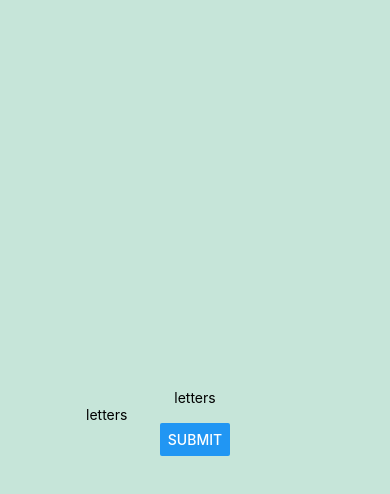
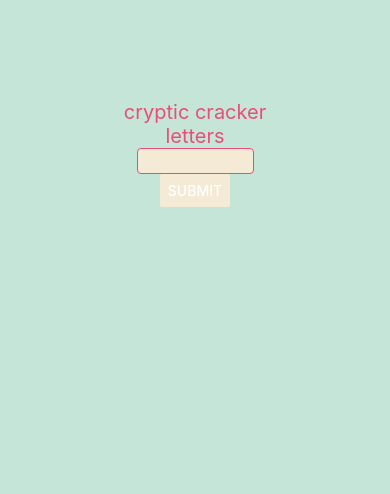
Before and after one commit to allbecauseyoutoldmeso/cryptic-cracker-app, a React Native app: screen / in a window 390 px wide. Shown: the top 494 px of the page. Built offline with nearby package versions, Linux system fonts and the light colour scheme.

Commit message:
extract api request and gadget

```diff
--- /dev/null
+++ b/AnagramCracker.js
@@ -0,0 +1,36 @@
+import React, { useState } from 'react'
+import { Text, View, TextInput, Button } from 'react-native'
+import styles from './styles'
+import { getAnagrams } from './apiRequests'
+
+const AnagramCracker = () => {
+  const [letters, setLetters] = useState(null)
+  const [anagrams, setAnagrams] = useState([])
+
+  const handleChange = text => {
+    setLetters(text)
+  }
+
+  const handleClick = () => {
+    getAnagrams(letters).then(anagrams => setAnagrams(anagrams))
+  }
+
+  return (
+    <>
+      <Text style={styles.text}>letters</Text>
+      <TextInput
+        onChangeText={handleChange}
+        style={styles.input}
+        autoCapitalize="none"
+      />
+      <View style={styles.buttonContainer}>
+        <Button onPress={handleClick} title="submit" color="#f4ead5" />
+      </View>
+      {anagrams.map(item => (
+        <Text style={styles.text}>{item}</Text>
+      ))}
+    </>
+  )
+}
+
+export default AnagramCracker
--- a/App.js
+++ b/App.js
@@ -1,52 +1,15 @@
-import React, { useState } from 'react'
-import { Text, View, StyleSheet, TextInput, Button } from 'react-native'
-
-const styles = StyleSheet.create({
-  crypticCracker: {
-    backgroundColor: '#c6e5d9',
-    flex: 1,
-    justifyContent: 'center',
-    alignItems: 'center'
-  }
-})
+import React from 'react'
+import { View, Text } from 'react-native'
+import styles from './styles'
+import AnagramCracker from './AnagramCracker'
 
 const App = () => {
-  const [letters, setLetters] = useState(null)
-  const [anagrams, setAnagrams] = useState([])
-
-  const handleChange = text => {
-    setLetters(text)
-  }
-
-  const getAnagrams = async () => {
-    const headers = {
-      username: 'kate',
-      password: 'Sallywag1'
-    }
-
-    const url = new URL('http://localhost:3000/api/v1/anagrams')
-    url.searchParams.append('characters', letters)
-
-    const response = await fetch(url, { method: 'get', headers: headers })
-    return response.json()
-  }
-
-  const handleClick = () => {
-    getAnagrams().then(anagrams => setAnagrams(anagrams))
-  }
-
   return (
-    <View style={styles.crypticCracker}>
-      <Text>letters</Text>
-      <TextInput
-        placeholder="letters"
-        onChangeText={handleChange}
-        value={letters}
-      />
-      <Button onPress={handleClick} title="submit" />
-      {anagrams.map(item => (
-        <Text>{item}</Text>
-      ))}
+    <View style={styles.background}>
+      <View style={styles.gadgetContainer}>
+        <Text style={styles.text}>cryptic cracker</Text>
+      </View>
+      <AnagramCracker />
     </View>
   )
 }
--- /dev/null
+++ b/apiRequests.js
@@ -0,0 +1,13 @@
+const baseUrl = 'http://localhost:3000'
+
+const headers = {
+  username: 'kate',
+  password: 'Sallywag1'
+}
+
+export const getAnagrams = async letters => {
+  const url = new URL(baseUrl + '/api/v1/anagrams')
+  url.searchParams.append('characters', letters)
+  const response = await fetch(url, { method: 'get', headers: headers })
+  return response.json()
+}
--- /dev/null
+++ b/styles.js
@@ -0,0 +1,34 @@
+import React from 'react'
+import { StyleSheet } from 'react-native'
+
+const styles = StyleSheet.create({
+  background: {
+    backgroundColor: '#c6e5d9',
+    display: 'flex',
+    flexGrow: 1,
+    flexDirection: 'column',
+    alignItems: 'center'
+  },
+  text: {
+    fontSize: 20,
+    color: '#e94e77'
+  },
+  input: {
+    fontSize: 20,
+    backgroundColor: '#f4ead5',
+    color: '#e94e77',
+    width: '30%',
+    borderRadius: 4,
+    borderWidth: 0.5,
+    borderColor: '#e94e77'
+  },
+  buttonContainer: {
+    backgroundColor: '#e94e77',
+    borderRadius: 5
+  },
+  gadgetContainer: {
+    marginTop: 100
+  }
+})
+
+export default styles
```
